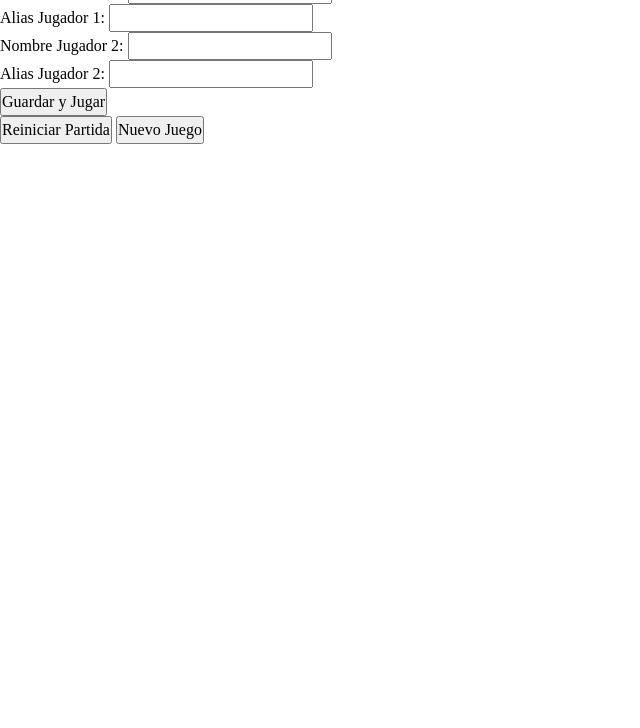
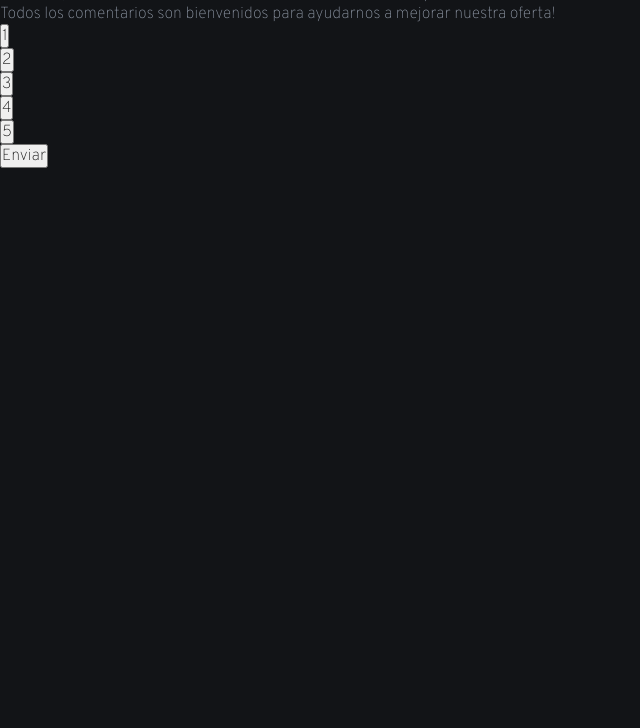
Before and after one commit to mjm-me/exam-13ene, a website: page index.html in a window 1280 px wide. Shown: the part 72-800 px from the top of the page, without its empty margins (0-640 px from the left). Drawn offline with Linux system fonts and the light colour scheme; files that its build step writes are made by us from their sources; a web font is replaced by a local one.

Commit message:
Add style

```diff
--- a/index.html
+++ b/index.html
@@ -9,54 +9,32 @@
 
     <title>Examen practico 2025-01-13</title>
     <link rel="icon" type="image/png" href="./favicon-32x32.png">
-    <link href="https://fonts.googleapis.com/css2?family=Manrope:wght@200..800&display=swap" rel="stylesheet" />
-    <link
-        href="https://fonts.googleapis.com/css2?family=Frank+Ruhl+Libre:wght@300..900&family=Overpass:ital,wght@0,100..900;1,100..900&family=Roboto:ital,wght@0,400;0,700;00;1,900&display=swap"
+    <link href="https://fonts.googleapis.com/css2?family=Overpass:ital,wght@0,100..900;1,100..900&display=swap"
         rel="stylesheet">
     <link rel="stylesheet" href="./styles/reset.css">
-    <link rel="stylesheet" href="./styles/styles.css">
+    <link rel="stylesheet" href="./style/style.css">
     <script src="./script/script.js" defer></script>
 </head>
 
-<main>
-    <h1>¿Cpmo lo hicimos?</h1>
+<body>
+    <hero class="container1">
+        <img src="./assets/icon-star.svg" alt="imagen de un icono de una estrella" />
+        <h1>¿Cómo lo hicimos?</h1>
+        <p>Por favor, haznos saber cómo lo hicimos con tu solicitud de soporte.</p>
+        <p>Todos los comentarios son bienvenidos para ayudarnos a mejorar nuestra oferta!</p>
 
-    <main>
+        <nav>
+            <ul>
+                <li><button>1</button></li>
+                <li><button>2</button></li>
+                <li><button>3</button></li>
+                <li><button>4</button></li>
+                <li><button>5</button></li>
+            </ul>
+        </nav>
 
-        <form id="playerForm">
-            <div class="player-input">
-                <div>
-                    <label for="player1Name">Nombre Jugador 1:</label>
-                    <input type="text" id="player1Name" required>
-                </div>
-                <div>
-                    <label for="player1Alias">Alias Jugador 1:</label>
-                    <input type="text" id="player1Alias" required>
-                </div>
-            </div>
-            <div class="player-input">
-                <div>
-                    <label for="player2Name">Nombre Jugador 2:</label>
-                    <input type="text" id="player2Name" required>
-                </div>
-                <div>
-                    <label for="player2Alias">Alias Jugador 2:</label>
-                    <input type="text" id="player2Alias" required>
-                </div>
-            </div>
-            <button type="submit">Guardar y Jugar</button>
-        </form>
-
-        <div id="game" class="hidden">
-            <div id="playerInfo"></div>
-            <div id="currentPlayer"></div>
-            <div id="board">
-                <!-- Tablero de juego -->
-            </div>
-            <button id="resetBtn">Reiniciar Partida</button>
-            <button id="newGameBtn">Nuevo Juego</button>
-        </div>
-    </main>
-    </body>
+        <button>Enviar</button>
+    </hero>
+</body>
 
 </html>
--- a/style/style.css
+++ b/style/style.css
@@ -1,93 +1,12 @@
-:root {
-  /* typography */
-  --base-size: 1rem;
-  --scale: 1.25;
-  --h1: calc(var(--h2) * var(--scale)); /* 3.052rem */
-  --h2: calc(var(--h3) * var(--scale)); /* 2.441rem */
-  --h3: calc(var(--h4) * var(--scale)); /* 1.953rem */
-  --h4: calc(var(--h5) * var(--scale)); /* 1.563rem */
-  --h5: calc(var(--h6) * var(--scale)); /* 1.25rem */
-  --h6: var(--base-size); /* 1rem */
-  --small: var(--base-size) / var(--scale); /* 0.8rem */
-  --x-small: var(--small) / var(--scale); /* 0.64rem */
+/*@media only screen and (min-width: 375px) {
+}
+*/
 
-  --line-height-x: 1.25;
-  --line-height: 1.5;
-  --line-height-l: 1.75;
-
-  /* weight */
-
-  --weight-light: 300;
-  --weight-regular: 500;
-  --weight-medium: 700;
-  --weight-bold: 900;
-
-  --bisque-like: #cec5b4;
-  --bisque: #ffe4c4;
-  --golden: goldenrod;
-  --brown-dark: rgb(86, 45, 45);
-  --brown: brown;
-  --brown-light: rgb(168, 88, 88);
-  --bronze: #988758;
-  --white: #f4f4f4;
-  --black: #050d14;
-  --gray-light: #f9f9f9;
-  --gray: #bababa;
-  --gray-dark: #333;
-
-  /* intention colors */
-
-  /* Main colors*/
-  /* --primary:  */
-  --color-primary: var(--brown-dark);
-  --color-primary-background: var(--bisque-like);
-  --color-accent: var(--bisque-like);
-  --color-accent-background: var(--brown);
-  --color-link: var(--brown-dark);
-  --color-link-hover: var(--brown-light);
-
-  /* Brown area colors */
-
-  --color-secondary: var(--bisque-like);
-  --color-secondary-background: var(--brown);
-  --color-accent-secondary: var(--brown-dark);
-  --color-accent-secondary-background: var(--bronze);
-  --color-link-hover-secondary: var(--golden);
-
-  /* Gray area colors*/
-  --color-secondary-gray: var(--black);
-  --color-secondary-background-gray: var(--gray);
-  --color-primary-background-gray: var(--gray-light);
-
-  /* spacing */
-
-  --space: 1rem;
-  --space-l: calc(var(--space) * 1.5); /* 1.5rem */
-  --space-double: calc(var(--space) * 2); /* 2rem */
-  --space-triple: calc(var(--space) * 3); /* 3rem */
-  --space-quadruple: calc(var(--space) * 4); /* 4rem */
-  --space-half: calc(var(--space) / 2); /* 0.5rem */
-  --space-quarter: calc(var(--space) / 4); /* 0.25rem */
-
-  --radius: 0.25rem; /* 4px */
-
-  /* fonts */
-  --sans-base: 'Manrope', sans-serif;
+body {
+  font-family: "Overpass", san serif;
+  font-size: 1rem;
+  font-weight: 100;
+  line-height: normal;
+  background-color: hsl(216, 12%, 8%);
+  color: hsl(217, 12%, 63%);
 }
-
-*,
-*::before,
-*::after {
-  box-sizing: border-box;
-  margin: 0;
-  padding: 0;
-  overflow-wrap: break-word;
-}
-
-@media only screen and (min-width: 375px) {
-
-
-
-
-
-}
```
